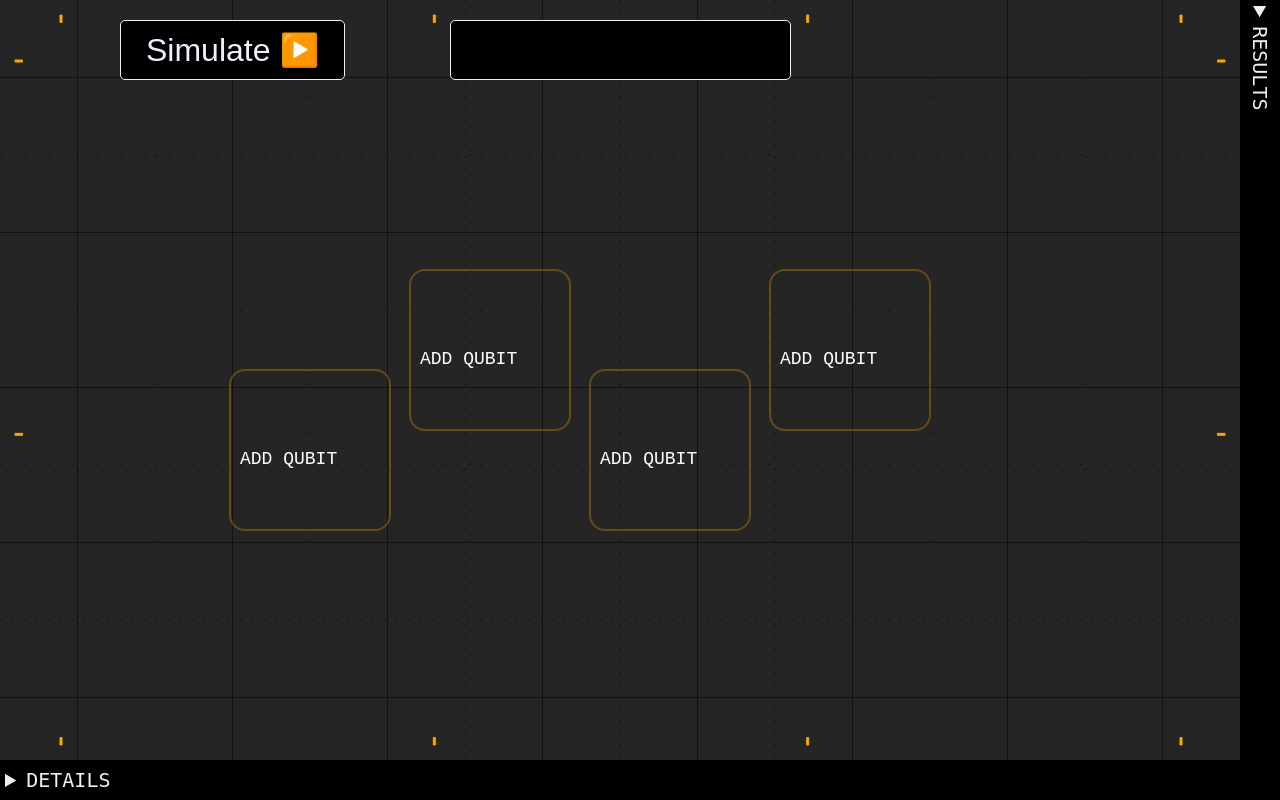
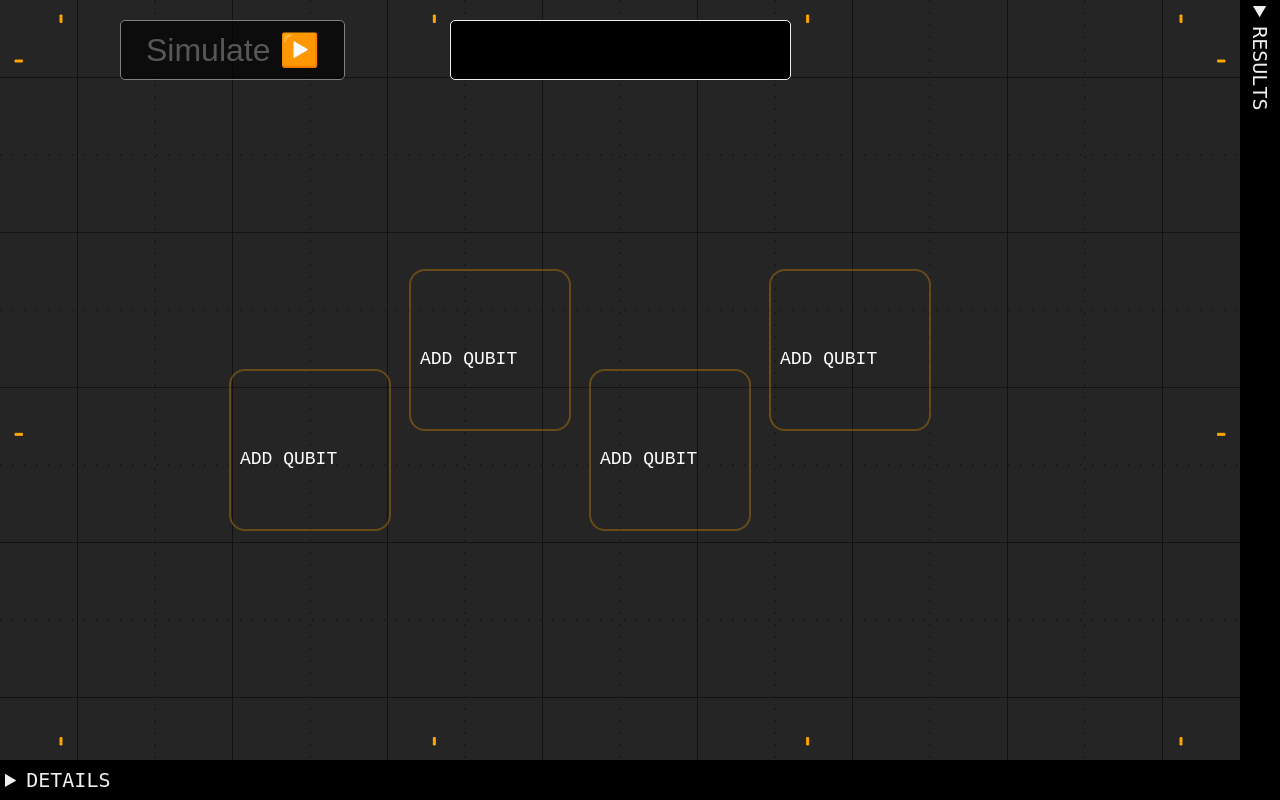
Before and after one commit to qutip/qutip-virtual-lab, a React (Vite) app: page / in a window 1280 px wide. Built offline with nearby package versions, Linux system fonts and the light colour scheme.

Commit message:
fix disabled state

```diff
--- a/src/SubmitButton.jsx
+++ b/src/SubmitButton.jsx
@@ -6,13 +6,22 @@ import {
 } from './Simulation';
 
 export default function () {
-  const { submit, state } = useContext(SimulationContext);
+  const { submit, state, config } = useContext(SimulationContext);
+  const { qubits, lasers, interactions, baths } = config
+
+  const isDisabled = (
+    [States.SIMULATING, States.LOADING].includes(state)
+    || (qubits === 0)
+    || (lasers.length === 0
+    && interactions.length === 0
+    && baths.length === 0)
+  )
 
   return (
     <button
       id="submit"
       onClick={submit}
-      disabled={[States.SIMULATING, States.LOADING].includes(state)}
+      disabled={isDisabled}
     >
       {state === States.INIT && "Simulate   ▶️"}
       {state === States.LOADING && "Loading QuTiP..."}
```
